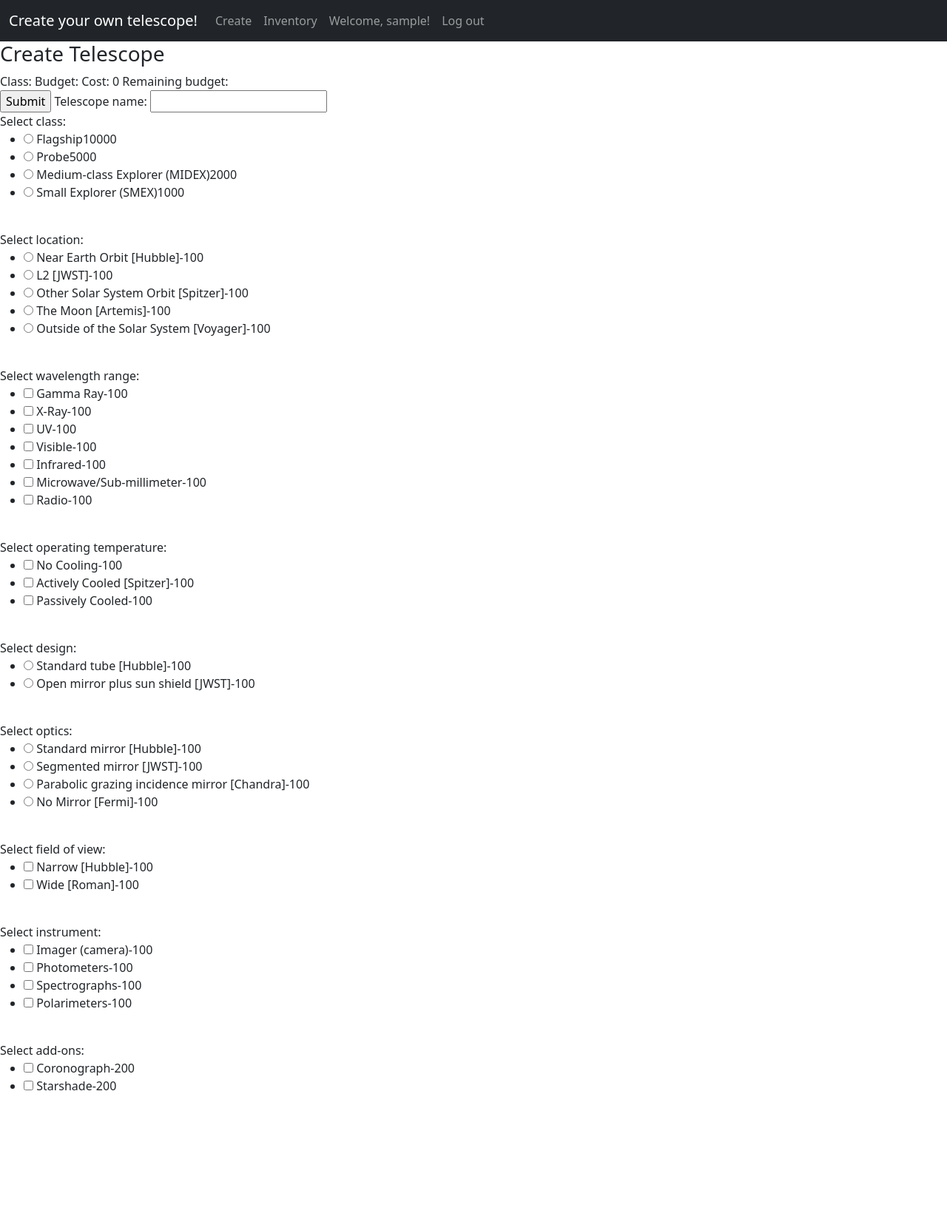
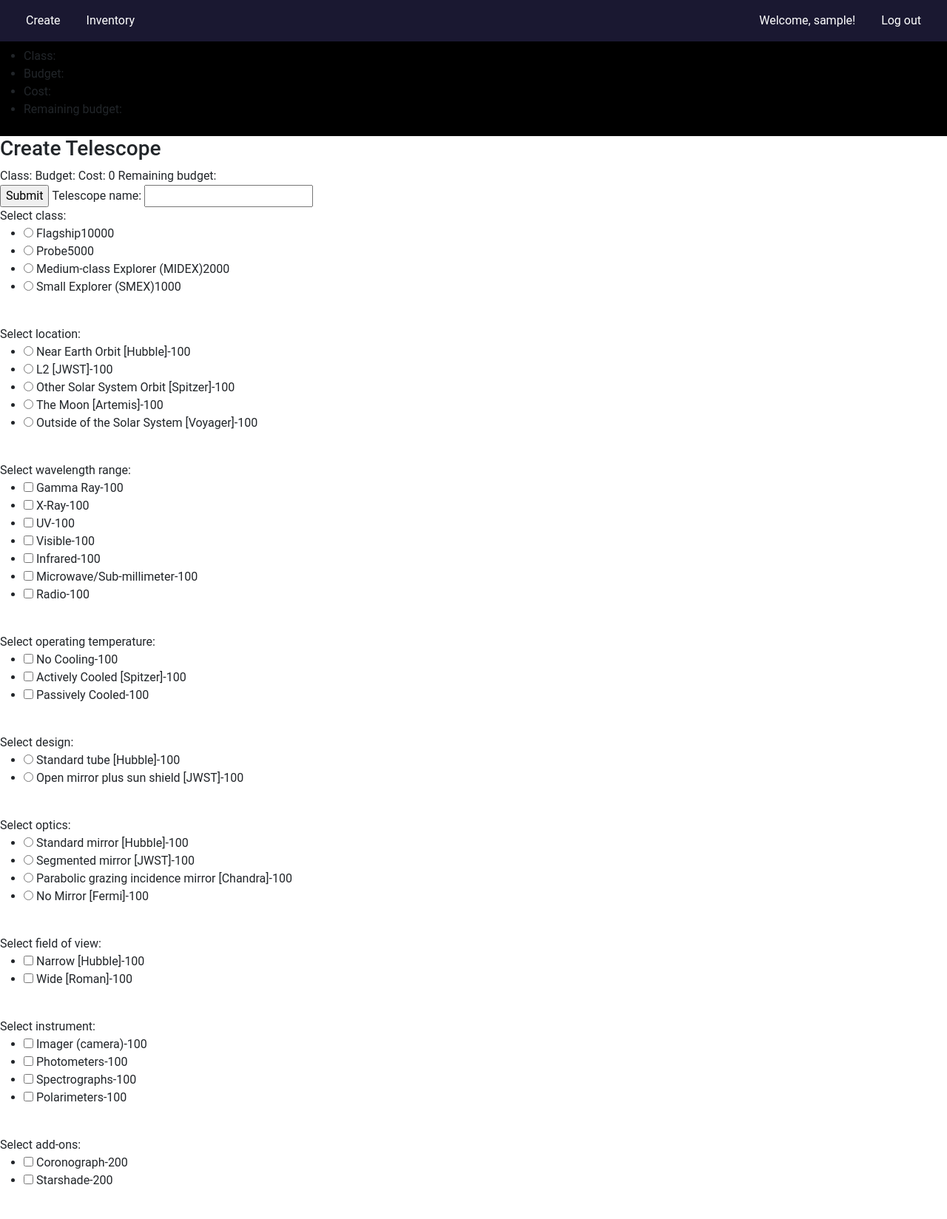
Before and after one commit to jsycheung/telescope-creator, a Flask app: page / in a window 1280 px wide. Shown: the whole page at 74% size. Before the commit the page ends 1474 px from the top, so only its background shows below. Run offline with Flask 3, Linux system fonts and the light colour scheme; the visitor is signed in with stand-in values (Sample User, id 1).

Commit message:
nav bar style added

```diff
--- /dev/null
+++ b/static/css/base.css
@@ -0,0 +1,38 @@
+* {
+  font-family: "Roboto", sans-serif;
+  font-weight: 400;
+}
+
+nav.navbar {
+  display: flex;
+  flex-direction: row;
+  justify-content: space-between;
+}
+
+.bg-blue {
+  background-color: #1a1831;
+}
+
+.bg-black {
+  background-color: black;
+}
+
+.navbar-dark .navbar-nav .nav-link {
+  color: white;
+}
+
+.nav-link:hover {
+  font-weight: 700;
+}
+
+.nav-left {
+  margin-left: 35px;
+}
+
+.nav-right {
+  margin-right: 35px;
+}
+
+#show-user:hover {
+  font-weight: 400;
+}
--- a/templates/base.html
+++ b/templates/base.html
@@ -13,19 +13,26 @@
 </head>
 
 <body>
-    <nav class="navbar navbar-dark bg-dark navbar-expand-lg">
-        <div class="container-fluid">
-            <a class="navbar-brand" href="#">Create your own telescope!</a>
-            <div class="collapse navbar-collapse">
-                <div class="navbar-nav">
-                    <a class="nav-link" href="{{ url_for('home') }}">Create</a>
-                    <a class="nav-link" href="{{ url_for('inventory') }}">Inventory</a>
-                    <a class="nav-link">Welcome, {{ current_user.username }}!</a>
-                    <a class="nav-link" href="{{ url_for('logout') }}">Log out</a>
-                </div>
-            </div>
+    <nav class="navbar navbar-dark bg-blue">
+        <div class="navbar-nav flex-row">
+            <a class="nav-link nav-left" href="{{ url_for('home') }}">Create</a>
+            <a class="nav-link nav-left" href="{{ url_for('inventory') }}">Inventory</a>
+        </div>
+        <div class="navbar-nav flex-row">
+            <a class="nav-link nav-right" id="show-user">Welcome, {{ current_user.username }}!</a>
+            <a class="nav-link nav-right" href="{{ url_for('logout') }}">Log out</a>
         </div>
     </nav>
+    <div class="navbar navbar-dark bg-black">
+        <div class="navbar-nav flex-row">
+            <ul>
+                <li>Class: <span></span></li>
+                <li>Budget: <span></span></li>
+                <li>Cost: <span></span></li>
+                <li>Remaining budget: <span></span></li>
+            </ul>
+        </div>
+    </div>
     {% with messages = get_flashed_messages(with_categories=true) %}
         {% if messages %}
             {% for category, message in messages %}
```
Also changed, not shown: 1 other file.
